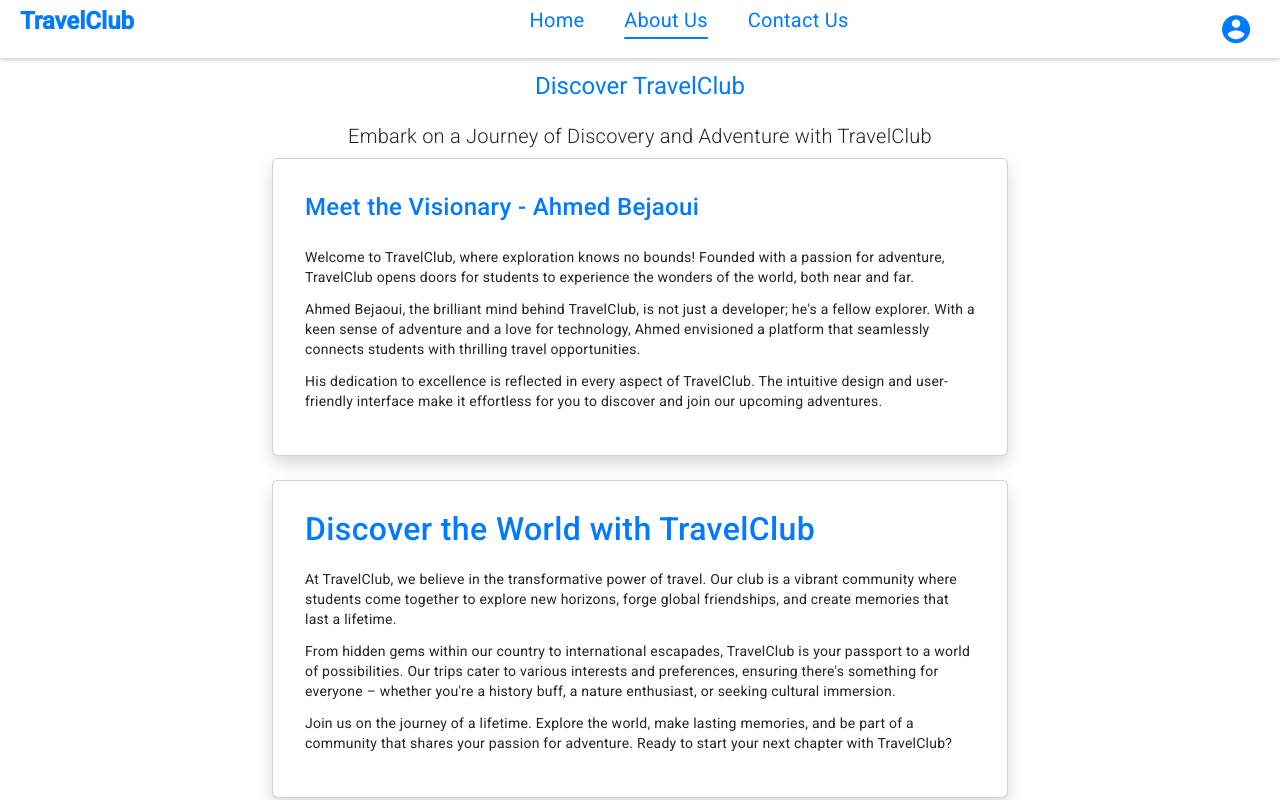
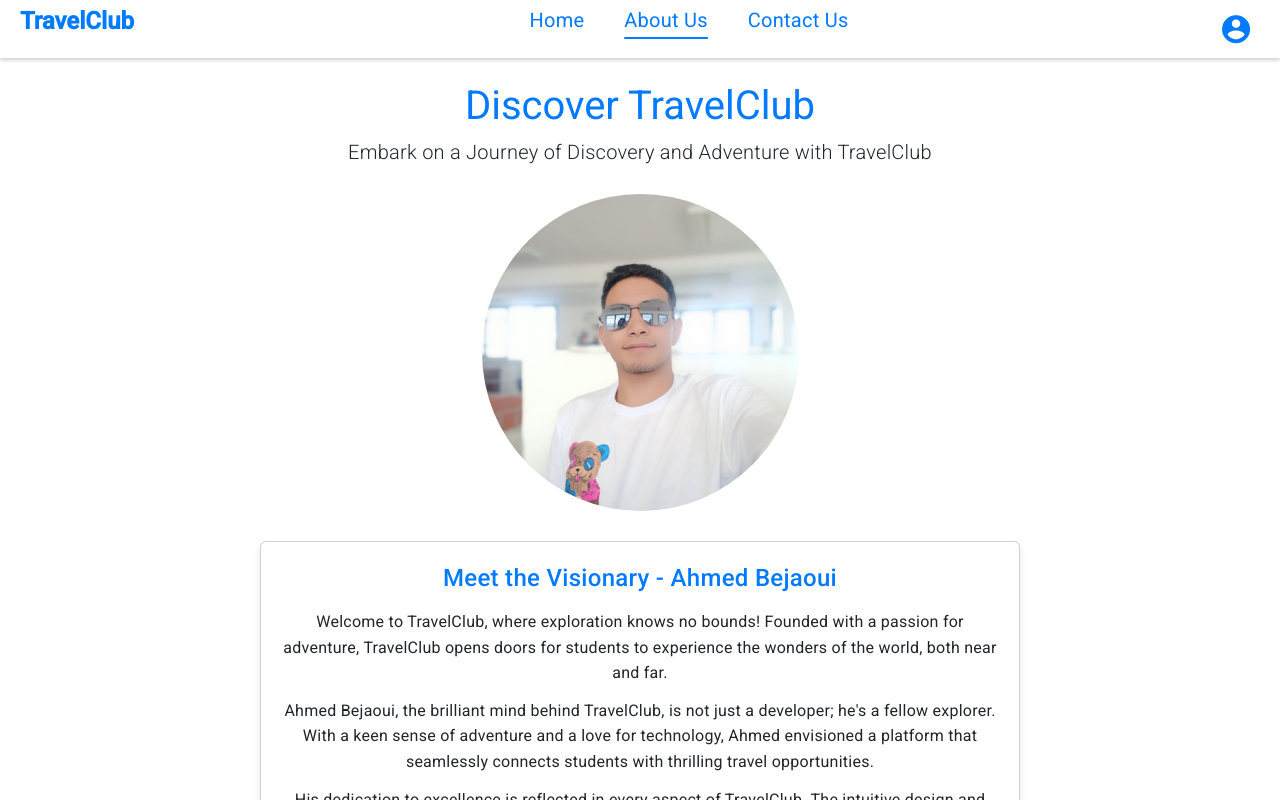
Before and after one commit to bejaouiAhmed20/ahmedBejaouiProject, an Angular app: page /home/aboutUs in a window 1280 px wide. Shown: the top 800 px of the page. Built offline with nearby package versions, Linux system fonts and the light colour scheme.

Commit message:
about us changes and contacts changed

```diff
--- a/src/app/Screen/about-us/about-us.component.css
+++ b/src/app/Screen/about-us/about-us.component.css
@@ -0,0 +1,42 @@
+.main-container {
+    max-width: 800px;
+    margin: 0 auto;
+    padding: 20px;
+    text-align: center;
+  }
+
+  .main-container h1 {
+    color: #007AFF;
+    font-size: 2.5rem;
+    margin-bottom: 20px;
+  }
+
+  .club-info {
+    margin-top: 30px;
+  }
+
+  .card {
+    background-color: #fff;
+    box-shadow: 0 4px 8px rgba(0, 0, 0, 0.1);
+    padding: 20px;
+  }
+
+  .card-title {
+    color: #007AFF;
+    font-size: 1.5rem;
+    margin-bottom: 15px;
+  }
+
+  .medium-font {
+    font-size: 1rem;
+    line-height: 1.6;
+  }
+
+  .club-image {
+    max-width: 100%;
+    height: auto;
+    margin-top: 20px;
+  }
+  img{
+    border-radius: 70%;
+  }
--- a/src/app/Screen/about-us/about-us.component.html
+++ b/src/app/Screen/about-us/about-us.component.html
@@ -1,17 +1,14 @@
-
-<div class="container main-container">
-    <div class="row">
-      <div class="col-md-12 text-center">
-        <h1 class="display-3 mb-4" style="color: #007AFF;">Discover TravelClub</h1>
+<div class="main-container">
+  <div>
+    <h1 class="display-3" style="color: #007AFF;">Discover TravelClub</h1>
     <p class="lead">Embark on a Journey of Discovery and Adventure with TravelClub</p>
   </div>
-    </div>
 
-    <div class="row club-info justify-content-center align-items-center">
-      <div class="col-md-8">
-        <div class="card shadow p-3">
-          <div class="card-body">
-            <h2 class="card-title mb-4" style="color: #007AFF; font-size: 1.5rem;">Meet the Visionary - Ahmed Bejaoui</h2>
+  <img src="../../../assets/AhmedBejaoui.png" alt="Cool Image" class="club-image">
+  <div class="club-info">
+    <div class="card">
+      <div>
+        <h2 class="card-title" style="color: #007AFF; font-size: 1.5rem;">Meet the Visionary - Ahmed Bejaoui</h2>
         <p class="medium-font" >Welcome to TravelClub, where exploration knows no bounds! Founded with a passion for adventure, TravelClub opens doors for students to experience the wonders of the world, both near and far.</p>
 
         <p class="medium-font" >Ahmed Bejaoui, the brilliant mind behind TravelClub, is not just a developer; he's a fellow explorer. With a keen sense of adventure and a love for technology, Ahmed envisioned a platform that seamlessly connects students with thrilling travel opportunities.</p>
@@ -20,13 +17,11 @@
       </div>
     </div>
   </div>
-    </div>
 
-    <div class="row club-info justify-content-center mt-4">
-      <div class="col-md-8">
-        <div class="card shadow p-3">
-          <div class="card-body">
-            <h2 class="card-title mb-4" style="color: #007AFF; font-size: 2rem;">Discover the World with TravelClub</h2>
+  <div class="club-info">
+    <div class="card">
+      <div>
+        <h2 class="card-title" style="color: #007AFF; font-size: 2rem;">Discover the World with TravelClub</h2>
         <p class="medium-font" >At TravelClub, we believe in the transformative power of travel. Our club is a vibrant community where students come together to explore new horizons, forge global friendships, and create memories that last a lifetime.</p>
 
         <p class="medium-font" >From hidden gems within our country to international escapades, TravelClub is your passport to a world of possibilities. Our trips cater to various interests and preferences, ensuring there's something for everyone – whether you're a history buff, a nature enthusiast, or seeking cultural immersion.</p>
@@ -36,5 +31,4 @@
     </div>
   </div>
 </div>
-  </div>
 <app-footer></app-footer>
--- a/src/app/admin/admin-contact/admin-contact.component.html
+++ b/src/app/admin/admin-contact/admin-contact.component.html
@@ -1,6 +1,6 @@
 
 <div class="container">
-    <h1>All Conacts</h1>
+    <h1>All Contacts</h1>
     <ul class="list-group">
         <li *ngFor="let t of tab" class="list-group-item">
             <div>
--- a/src/app/serverfiles/dataBase.json
+++ b/src/app/serverfiles/dataBase.json
@@ -74,6 +74,12 @@
       "fullName": "mohamed bejaoui",
       "email": "mohamed@gmail.com",
       "message": "i love my family"
+    },
+    {
+      "id": 214,
+      "fullName": "ahmed bejaoui",
+      "email": "bejaouiam25@gmail.com",
+      "message": "I love this club"
     }
   ]
 }
```
Lines whose indentation alone changed are shown as unchanged.
